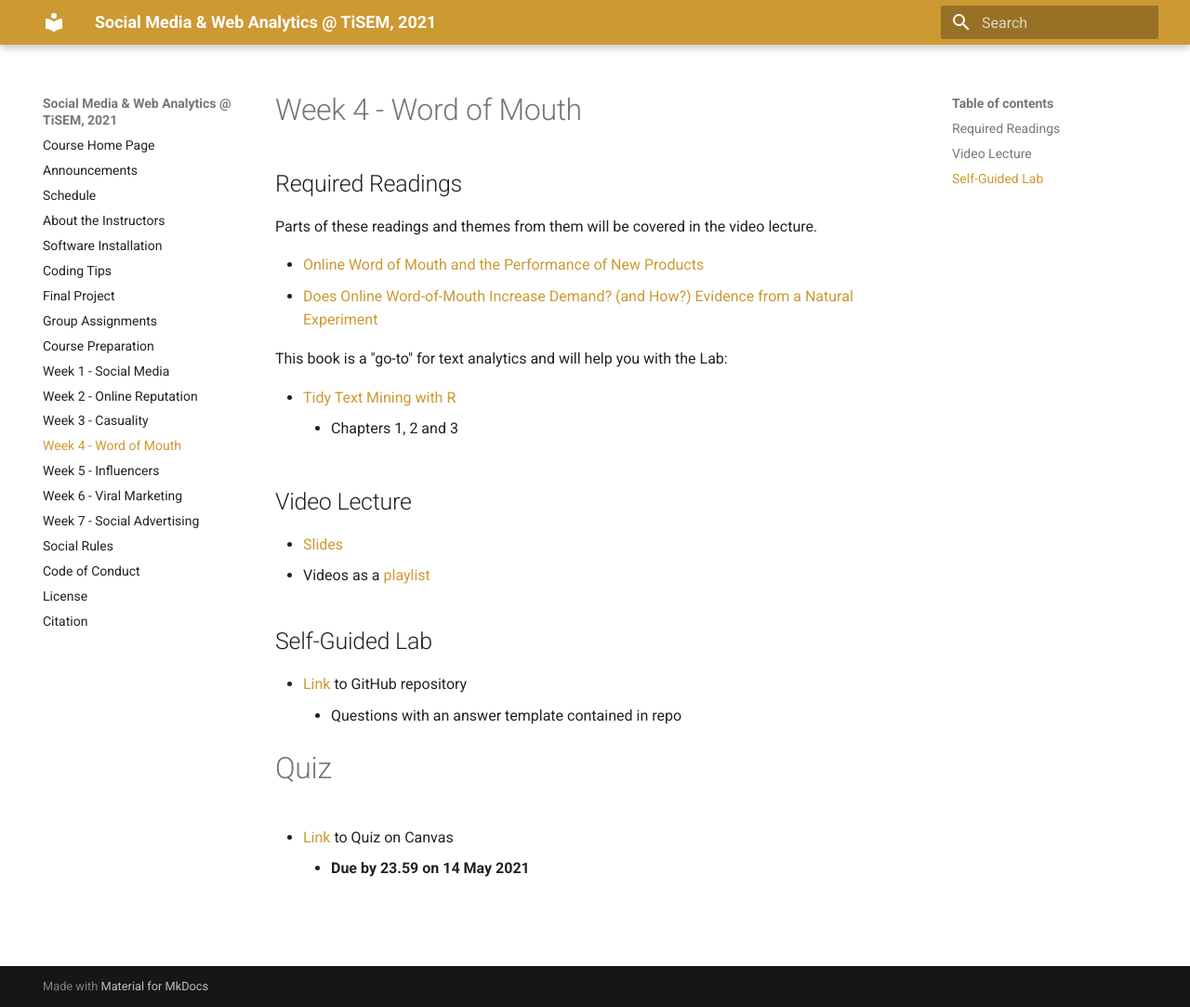
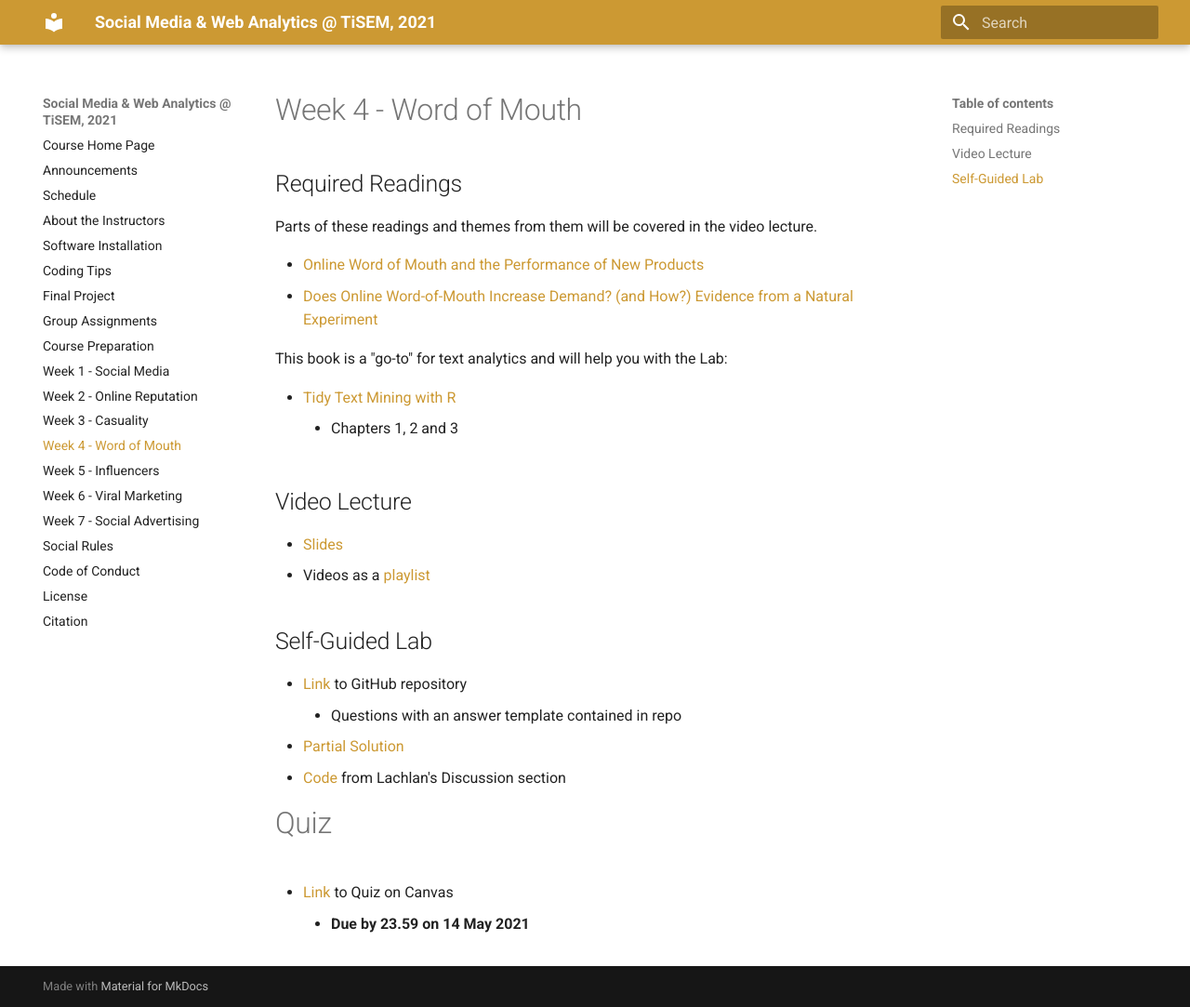
Before and after one commit to tisem-digital-marketing/2021-smwa, an MkDocs documentation site: the page built from docs/week_04.md, in a window 1280 px wide and 1083 px high. Shown: the whole window at 93% size. Built offline with MkDocs 1.6.1 and Material for MkDocs 9.7.7, drawn with Linux system fonts in a browser that asks for light colours; old or Windows-style settings are respelled for this version of MkDocs.

Commit message:
week 4 partial sol

```diff
--- a/docs/week_04.md
+++ b/docs/week_04.md
@@ -21,6 +21,8 @@ This book is a "go-to" for text analytics and will help you with the Lab:
 
 * [Link][lab-04] to GitHub repository
     * Questions with an answer template contained in repo
+* [Partial Solution][lab-04-s]
+* [Code][demo-tidytext] from Lachlan's Discussion section
 
 # Quiz
 
@@ -33,4 +35,6 @@ This book is a "go-to" for text analytics and will help you with the Lab:
 
 [quiz-04]: https://tilburguniversity.instructure.com/courses/7508/quizzes
 [lab-04]: https://github.com/tisem-digital-marketing/smwa-lab-04
+[lab-04-s]: ../assets/labs/lab-04_solution.pdf
 [lecture-slides-04]: ../assets/lectures/week-04/week-04-slides.pdf
+[demo-tidytext]: https://github.com/tisem-digital-marketing/demo-tidytext-01
```
Also changed, not shown: 1 other file.
